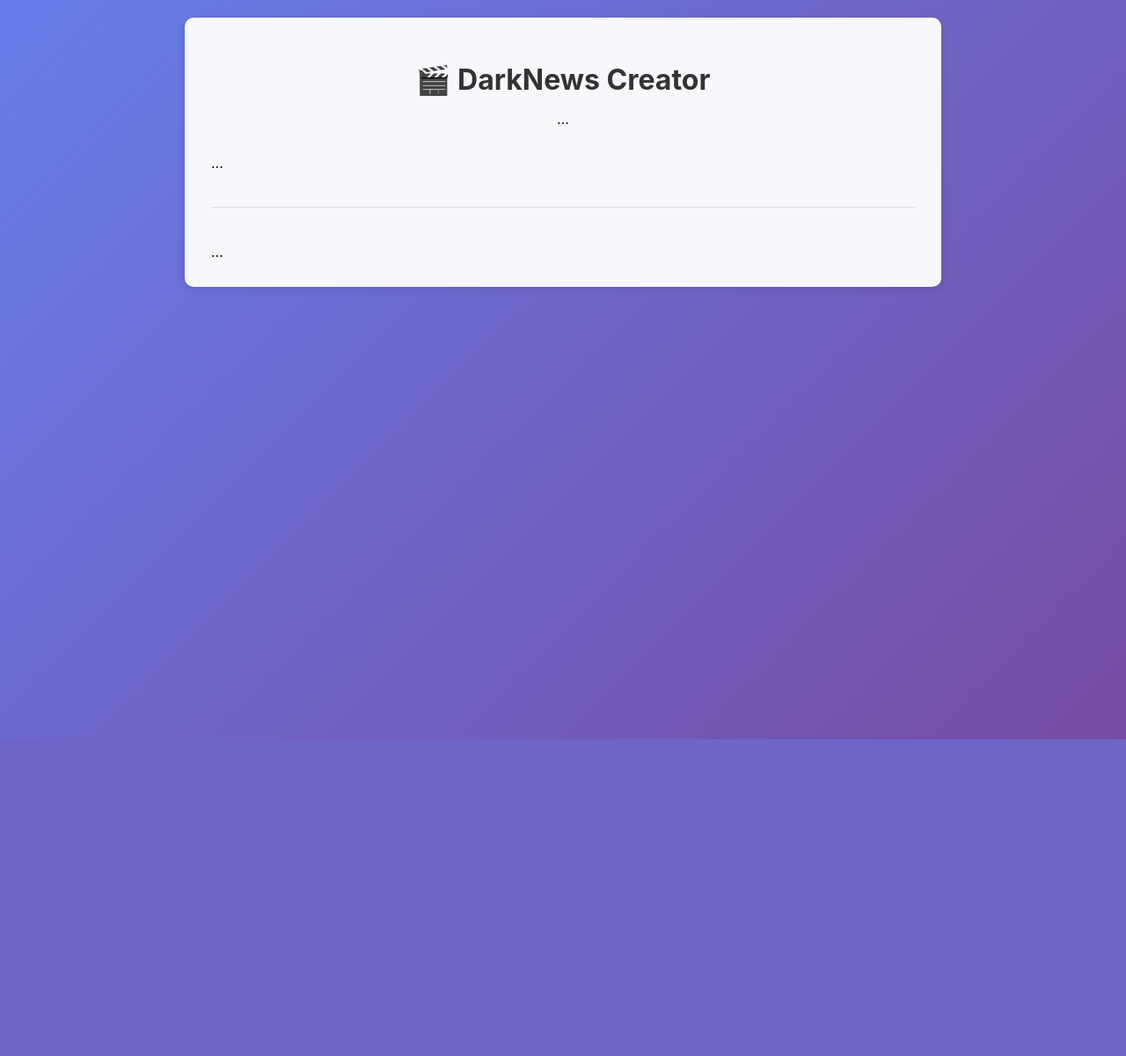
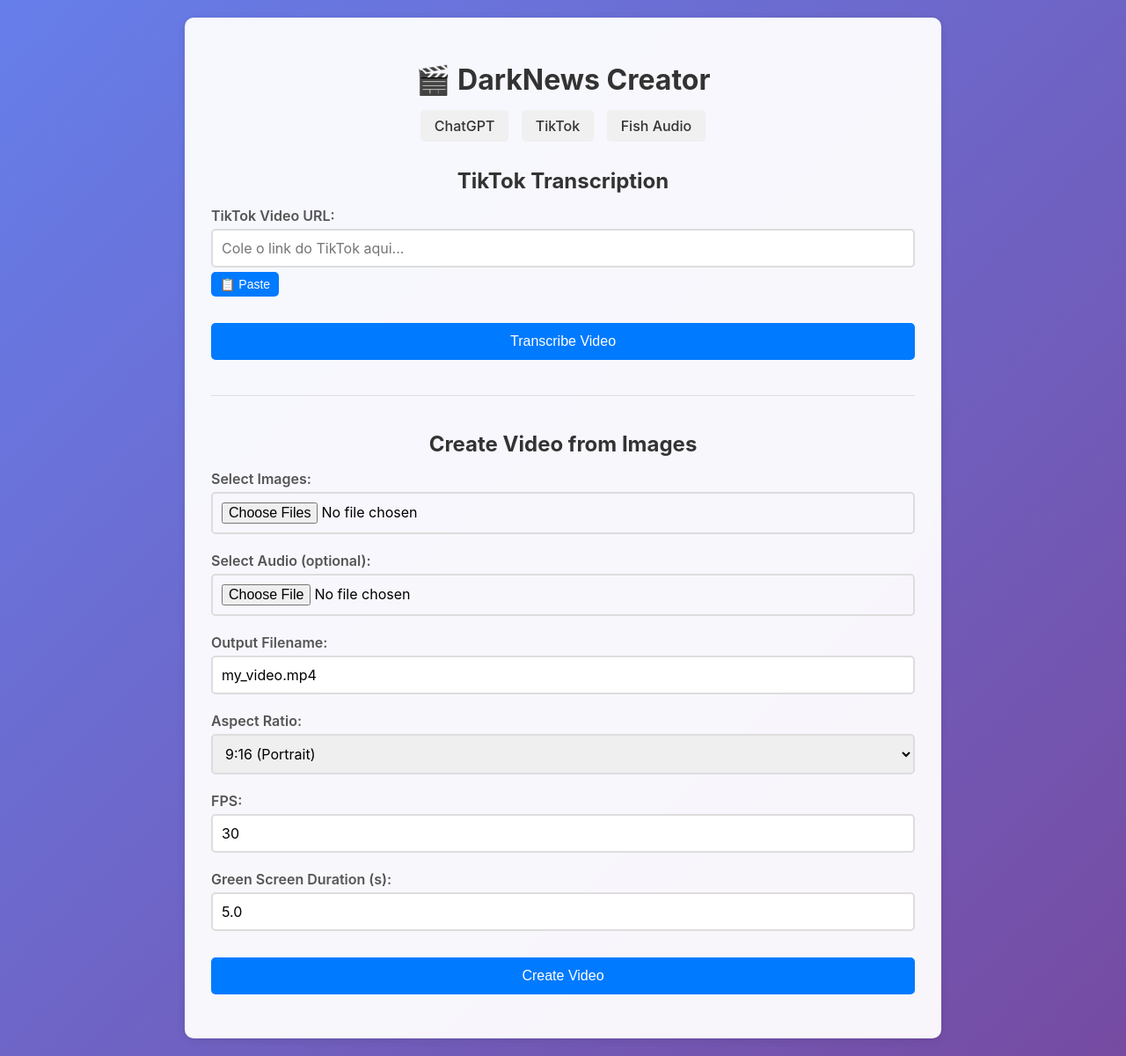
Before and after one commit to Don4telli/DarkCreator100k_mergevideo, a Flask app: page / in a window 1280 px wide. Shown: the whole page at 88% size. Before the commit the page ends 840 px from the top, so only its background shows below. Run offline with Flask 2, Linux system fonts and the light colour scheme.

Commit message:
Fix: Restaura a UI completa no index.html

```diff
--- a/templates/index.html
+++ b/templates/index.html
@@ -5,7 +5,6 @@
     <meta name="viewport" content="width=device-width, initial-scale=1.0">
     <title>ImageToVideo - Web GUI</title>
     <style>
-        /* Seu CSS continua exatamente o mesmo */
         body { font-family: -apple-system, BlinkMacSystemFont, 'Segoe UI', Roboto, sans-serif; margin: 0; padding: 20px; background: linear-gradient(135deg, #667eea 0%, #764ba2 100%); min-height: 100vh; display: flex; justify-content: center; align-items: flex-start; }
         .container { background: rgba(255, 255, 255, 0.95); backdrop-filter: blur(10px); padding: 30px; border-radius: 10px; box-shadow: 0 2px 10px rgba(0,0,0,0.1); width: 100%; max-width: 800px; }
         h1, h2 { color: #333; text-align: center; margin-bottom: 15px; }
@@ -14,7 +13,7 @@
         .tool-btn:hover { background: #e0e0e0; }
         .form-group { margin-bottom: 20px; }
         label { display: block; margin-bottom: 5px; font-weight: 600; color: #555; }
-        input[type="file"], input[type="number"], input[type="text"], select { width: 100%; padding: 10px; border: 2px solid #ddd; border-radius: 5px; font-size: 16px; box-sizing: border-box; }
+        input[type="file"], input[type="number"], input[type="text"], select, textarea { width: 100%; padding: 10px; border: 2px solid #ddd; border-radius: 5px; font-size: 16px; box-sizing: border-box; font-family: inherit; }
         button { background: #007AFF; color: white; border: none; padding: 12px 24px; border-radius: 5px; font-size: 16px; cursor: pointer; width: 100%; margin-top: 10px; }
         button:disabled { background: #ccc; cursor: not-allowed; }
         .progress-container { margin-top: 20px; display: none; text-align: center; }
@@ -31,16 +30,90 @@
 </head>
 <body>
     <div class="container">
-        <!-- O HTML continua o mesmo, com os forms e inputs -->
         <h1>🎬 DarkNews Creator</h1>
-        <div class="tool-buttons"> ... </div>
-        <div id="tiktok-transcription-section"> ... </div>
+        <div class="tool-buttons">
+            <a href="https://chat.openai.com" target="_blank" class="tool-btn">ChatGPT</a>
+            <a href="https://www.tiktok.com" target="_blank" class="tool-btn">TikTok</a>
+            <a href="https://fish.audio/pt/" target="_blank" class="tool-btn">Fish Audio</a>
+        </div>
+
+        <!-- TikTok Transcription Section -->
+        <div id="tiktok-transcription-section">
+            <h2>TikTok Transcription</h2>
+            <form id="transcribeForm">
+                <div class="form-group">
+                    <label for="tiktok_url">TikTok Video URL:</label>
+                    <input type="text" id="tiktok_url" name="tiktok_url" placeholder="Cole o link do TikTok aqui...">
+                    <button type="button" id="pasteBtn" onclick="pasteFromClipboard()" style="padding: 6px 10px; background: #007AFF; color: white; border: none; border-radius: 5px; cursor: pointer; font-size: 14px; width: auto; margin-top: 5px;">📋 Paste</button>
+                </div>
+                <button type="submit" id="transcribeBtn">Transcribe Video</button>
+            </form>
+            <div class="progress-container" id="transcribeProgressContainer">
+                <div class="progress-circle" id="transcribeProgressCircle">
+                    <div class="progress-text" id="transcribeProgressText">0%</div>
+                </div>
+                <div class="progress-status-text" id="transcribeProgressStatus"></div>
+            </div>
+            <div class="message-area" id="transcribeMessage"></div>
+            <div class="transcription-result" id="transcriptionResult" style="display: none;">
+                <h3>Transcription Result:</h3>
+                <textarea id="transcriptionText" readonly style="width: 100%; height: 200px; padding: 10px; border: 2px solid #ddd; border-radius: 5px; font-family: monospace;"></textarea>
+                <div style="margin-top: 10px; text-align: center;">
+                    <button type="button" id="copyTranscriptionBtn" onclick="copyTranscription()" style="padding: 8px 16px; background: #007AFF; color: white; border: none; border-radius: 5px; cursor: pointer;">📄 Copy Transcription</button>
+                </div>
+            </div>
+        </div>
+
         <hr>
-        <div id="create-video-section"> ... </div>
+
+        <!-- Create Video Section -->
+        <div id="create-video-section">
+            <h2>Create Video from Images</h2>
+            <form id="createVideoForm">
+                <div class="form-group">
+                    <label for="images">Select Images:</label>
+                    <input type="file" id="images" name="images" multiple required accept="image/*">
+                </div>
+                <div class="form-group">
+                    <label for="audio">Select Audio (optional):</label>
+                    <input type="file" id="audio" name="audio" accept="audio/*">
+                </div>
+                <div class="form-group">
+                    <label for="output_name">Output Filename:</label>
+                    <input type="text" id="output_name" name="output_name" value="my_video.mp4">
+                </div>
+                <div class="form-group">
+                    <label for="aspect_ratio">Aspect Ratio:</label>
+                    <select id="aspect_ratio" name="aspect_ratio">
+                        <option value="9:16" selected>9:16 (Portrait)</option>
+                        <option value="16:9">16:9 (Landscape)</option>
+                        <option value="1:1">1:1 (Square)</option>
+                    </select>
+                </div>
+                <div class="form-group">
+                    <label for="fps">FPS:</label>
+                    <input type="number" id="fps" name="fps" value="30" min="1">
+                </div>
+                <div class="form-group">
+                    <label for="green_screen_duration">Green Screen Duration (s):</label>
+                    <input type="number" id="green_screen_duration" name="green_screen_duration" value="5.0" step="0.1">
+                </div>
+                <button type="submit" id="createBtn">Create Video</button>
+            </form>
+            <div class="progress-container" id="createProgressContainer">
+                <div class="progress-circle" id="createProgressCircle">
+                    <div class="progress-text" id="createProgressText">0%</div>
+                </div>
+                <div class="progress-status-text" id="createProgressStatus"></div>
+            </div>
+            <div class="message-area" id="createMessage"></div>
+            <div class="download-section" id="createDownloadSection">
+                <button id="createDownloadBtn">Download Video</button>
+            </div>
+        </div>
     </div>
 
     <script>
-        // Variável global para o intervalo de progresso
         let progressInterval = null;
 
         // --- LÓGICA DE CRIAÇÃO DE VÍDEO ---
@@ -55,32 +128,26 @@
             btn.disabled = true;
             btn.textContent = 'Processando...';
             messageArea.innerHTML = '';
-            progressContainer.style.display = 'block'; // Mostra o progresso imediatamente
+            progressContainer.style.display = 'block';
             downloadSection.style.display = 'none';
 
-            // Usa FormData para enviar arquivos e dados juntos
             const formData = new FormData(createForm);
 
             try {
                 const response = await fetch('/create_video', {
                     method: 'POST',
                     body: formData,
-                    // Não defina Content-Type, o navegador faz isso com FormData
                 });
 
                 const result = await response.json();
-                if (!response.ok || !result.success) {
-                    throw new Error(result.error || 'Erro desconhecido no servidor.');
+                if (!response.ok) {
+                    throw new Error(result.error || `O servidor respondeu com status ${response.status}`);
                 }
 
-                // Inicia a verificação do progresso com o session_id retornado
                 startProgressCheck(result.session_id, 'create');
 
             } catch (err) {
-                messageArea.innerHTML = `<div class="error">Erro: ${err.message}</div>`;
-                btn.disabled = false;
-                btn.textContent = 'Create Video';
-                progressContainer.style.display = 'none';
+                handleTaskEnd(null, 'create', false, err.message);
             }
         });
 
@@ -96,12 +163,11 @@
             btn.textContent = 'Transcrevendo...';
             messageArea.innerHTML = '';
             progressContainer.style.display = 'block';
+            document.getElementById('transcriptionResult').style.display = 'none';
 
             const tiktokUrl = document.getElementById('tiktok_url').value.trim();
             if (!tiktokUrl) {
-                messageArea.innerHTML = '<div class="error">Por favor, insira um link do TikTok.</div>';
-                btn.disabled = false;
-                btn.textContent = 'Transcribe Video';
+                handleTaskEnd(null, 'transcribe', false, 'Por favor, insira um link do TikTok.');
                 return;
             }
 
@@ -113,24 +179,21 @@
                 });
 
                 const result = await response.json();
-                if (!response.ok || !result.success) {
-                    throw new Error(result.error || 'Erro desconhecido no servidor.');
+                if (!response.ok) {
+                    throw new Error(result.error || `O servidor respondeu com status ${response.status}`);
                 }
 
                 startProgressCheck(result.session_id, 'transcribe');
 
             } catch (err) {
-                messageArea.innerHTML = `<div class="error">Erro: ${err.message}</div>`;
-                btn.disabled = false;
-                btn.textContent = 'Transcribe Video';
-                progressContainer.style.display = 'none';
+                handleTaskEnd(null, 'transcribe', false, err.message);
             }
         });
 
-        // --- FUNÇÕES COMUNS ---
+        // --- FUNÇÕES COMUNS DE UI ---
         function startProgressCheck(sessionId, type) {
             if (progressInterval) clearInterval(progressInterval);
-            progressInterval = setInterval(() => checkProgress(sessionId, type), 2000); // Verifica a cada 2 segundos
+            progressInterval = setInterval(() => checkProgress(sessionId, type), 2500);
         }
 
         async function checkProgress(sessionId, type) {
@@ -145,17 +208,16 @@
                 const progressStatusText = document.getElementById(`${type}ProgressStatus`);
 
                 const progress = Math.round(data.progress || 0);
-                progressCircle.style.background = `conic-gradient(#007AFF ${progress * 3.6}deg, #f0f0f0 0%)`;
+                progressCircle.style.background = `conic-gradient(#007AFF ${progress * 3.6}deg, #f0f0f0 ${progress * 3.6}deg)`;
                 progressTextElem.textContent = `${progress}%`;
                 progressStatusText.textContent = data.message;
 
-                if (data.message && data.message.toLowerCase().includes('erro')) {
+                if (data.message && (data.message.toLowerCase().includes('erro') || data.message.toLowerCase().includes('falha'))) {
                     handleTaskEnd(sessionId, type, false, data.message);
                 } else if (progress >= 100) {
                     handleTaskEnd(sessionId, type, true, data.message);
                 }
             } catch (err) {
-                console.error('Erro ao verificar progresso:', err);
                 handleTaskEnd(null, type, false, 'Falha ao obter progresso.');
             }
         }
@@ -192,14 +254,33 @@
                     document.getElementById('transcriptionText').value = data.text;
                     document.getElementById('transcriptionResult').style.display = 'block';
                 } else {
-                    document.getElementById('transcribeMessage').innerHTML += `<div class="error">${data.error}</div>`;
+                    handleTaskEnd(sessionId, 'transcribe', false, data.error);
                 }
             } catch (err) {
-                 document.getElementById('transcribeMessage').innerHTML += `<div class="error">Falha ao buscar o resultado da transcrição.</div>`;
+                 handleTaskEnd(sessionId, 'transcribe', false, 'Falha ao buscar o resultado da transcrição.');
             }
         }
 
-        // As funções de utilidade (paste, copy) continuam as mesmas
+        async function pasteFromClipboard() {
+            try {
+                const text = await navigator.clipboard.readText();
+                document.getElementById('tiktok_url').value = text;
+            } catch (err) {
+                alert('Failed to read clipboard contents.');
+            }
+        }
+
+        function copyTranscription() {
+             const transcriptionText = document.getElementById('transcriptionText');
+             navigator.clipboard.writeText(transcriptionText.value).then(() => {
+                 const copyBtn = document.getElementById('copyTranscriptionBtn');
+                 const originalText = copyBtn.textContent;
+                 copyBtn.textContent = '✅ Copied!';
+                 setTimeout(() => { copyBtn.textContent = originalText; }, 2000);
+             }).catch(err => {
+                 alert('Failed to copy text.');
+             });
+         }
     </script>
 </body>
 </html>
```
